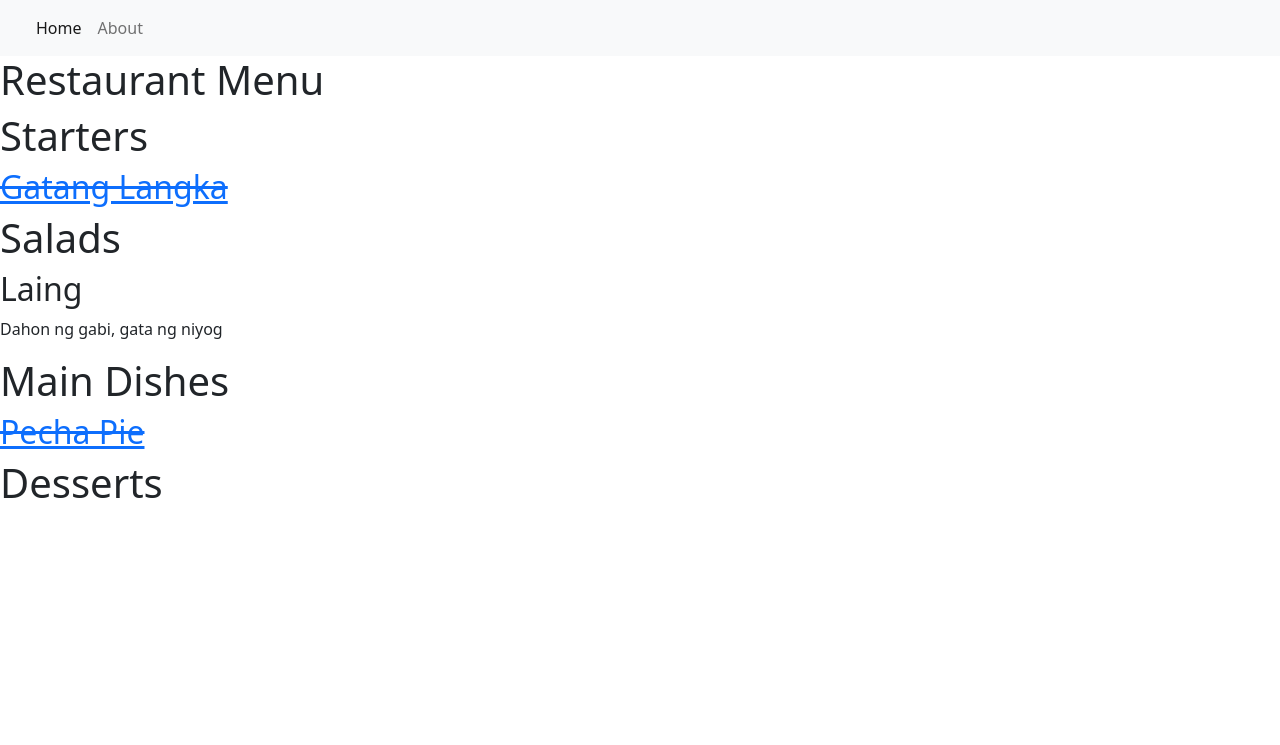
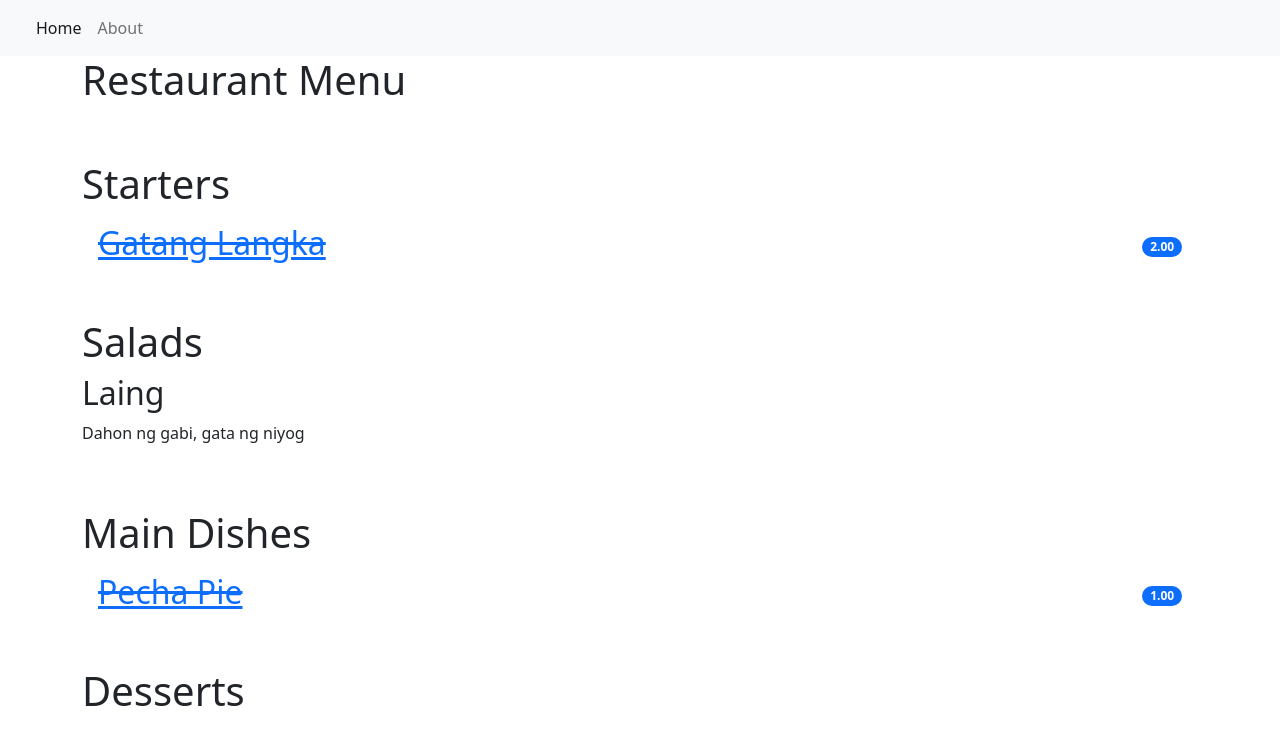
Before and after one commit to carleyeshield21/PythonDjangoRestaurantMenu, a Django app: page / in a window 1280 px wide. Shown: the top 745 px of the page. Run offline with Django 4.2, Linux system fonts and the light colour scheme; data comes from the database, SQL or seed files in the repository; some libraries are stand-ins or nearby versions.

Commit message:
Python Django Restaurant Menu

```diff
--- a/templates/2index.html
+++ b/templates/2index.html
@@ -5,7 +5,6 @@
     <title>Title</title>
 </head>
 <body>
-
 
     <h1>Restaurant Menu</h1>
         {% for meal in meals %}
--- a/templates/index.html
+++ b/templates/index.html
@@ -1,14 +1,20 @@
 {% extends 'base.html' %}
 {% block content %}
+<div class="container">
     <h1>Restaurant Menu</h1>
+        <ul class="list-group list-group-flush">
                 {% for meal in meals %}
         <!--        the .1 is the index-->
-        <h1>{{ meal.1 }}</h1>
+                <h1 class="pt-5">{{ meal.1 }}</h1>
                     {% for row in item_list %}
                         {% if row.meal_type == meal.0 %}
                             {% if row.status == 0 %}
         <!--                            see urls.py-->
+                                    <li
+                                            class="list-group-item d-flex justify-content-between align-items-center border-0 pb-0">
                                         <a href="{% url 'menu_item' row.pk %}"><h2><del>{{ row.meal }}</del></h2></a>
+                                        <span class="badge bg-primary rounded-pill">{{ row.price }}</span>
+                                    </li>
         <!--                            <a href="https://food.grab.com/ph/en/"><h2><del>{{ row.meal }}</del></h2></a>-->
         <!--                        <p>{{ row.description }}</p>-->
                             {% else  %}
@@ -19,4 +25,6 @@
             <!--        <h3>{{ sangkap }}</h3>-->
                     {% endfor %}
                 {% endfor %}
+        </ul>
+</div>
 {% endblock content %}
```
Lines whose indentation alone changed are shown as unchanged.
